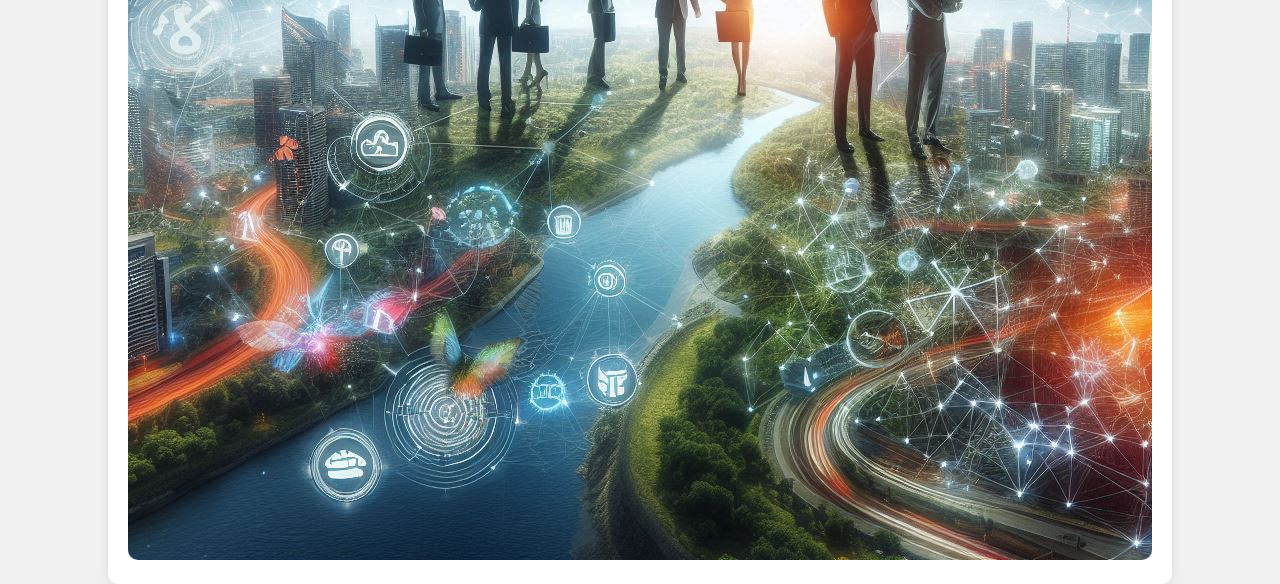
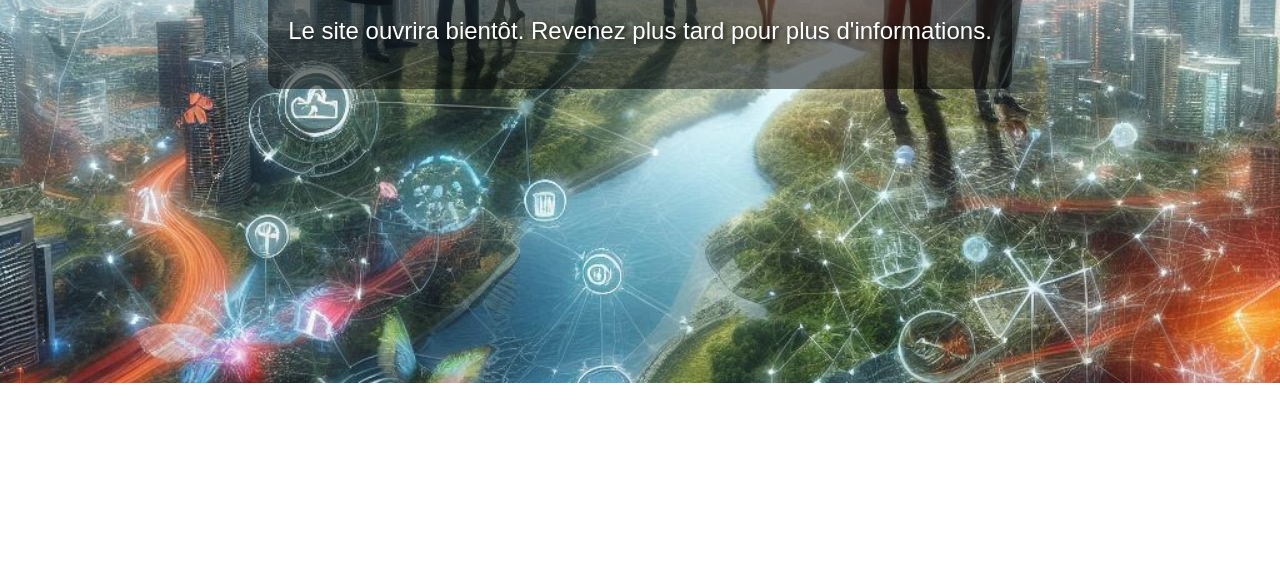
Before and after one commit to levert-09/Accueil, a plain HTML site: page index.html in a window 1280 px wide. Shown: the part 417-1001 px from the top of the page. After the commit the page ends 800 px from the top, so only its background shows below. Drawn offline with Linux system fonts and the light colour scheme.

Commit message:
Update index.html

```diff
--- a/index.html
+++ b/index.html
@@ -5,42 +5,48 @@
     <meta name="viewport" content="width=device-width, initial-scale=1.0">
     <title>Bienvenue sur Pratheor</title>
     <style>
-        body {
-            font-family: Arial, sans-serif;
+        body, html {
+            margin: 0;
+            padding: 0;
+            height: 100%;
+            width: 100%;
             display: flex;
             justify-content: center;
             align-items: center;
-            height: 100vh;
-            margin: 0;
-            background-color: #f0f0f0;
-            flex-direction: column;
+            font-family: Arial, sans-serif;
+        }
+        .background-image {
+            position: absolute;
+            top: 0;
+            left: 0;
+            width: 100%;
+            height: 100%;
+            background-image: url('Pratheor2.jpg');
+            background-size: cover;
+            background-position: center;
+            z-index: -1;
         }
         .container {
             text-align: center;
-            background: white;
+            color: white;
+            text-shadow: 2px 2px 4px rgba(0, 0, 0, 0.7);
             padding: 20px;
+            background: rgba(0, 0, 0, 0.5);
             border-radius: 10px;
-            box-shadow: 0 0 10px rgba(0, 0, 0, 0.1);
         }
         h1 {
-            color: #333;
+            font-size: 3em;
         }
         p {
-            color: #666;
-        }
-        img {
-            max-width: 100%;
-            height: auto;
-            margin-top: 20px;
-            border-radius: 10px;
+            font-size: 1.5em;
         }
     </style>
 </head>
 <body>
+    <div class="background-image"></div>
     <div class="container">
         <h1>Bienvenue sur Pratheor !</h1>
         <p>Le site ouvrira bientôt. Revenez plus tard pour plus d'informations.</p>
-        <img src="Pratheor2.jpg" alt="Description de l'image">
     </div>
 </body>
 </html>
```
